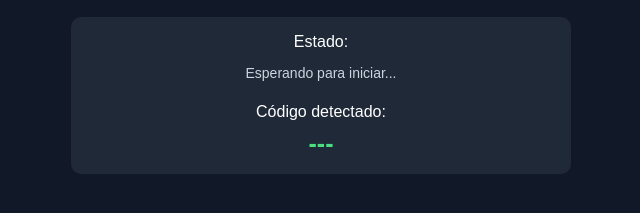
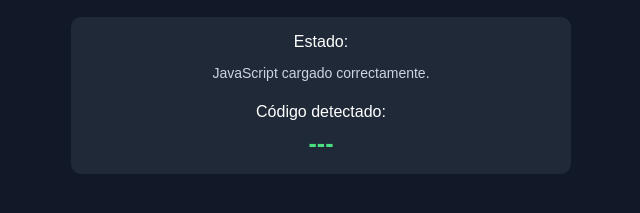
Before and after one commit to corpaxatc-maker/escaner-productos, a plain HTML site: page index.html in a window 1280 px wide. Shown: the part 551-764 px from the top of the page, 319-959 px from the left. Drawn offline with Linux system fonts and the light colour scheme.

Commit message:
Update index.html

```diff
--- a/index.html
+++ b/index.html
@@ -268,6 +268,7 @@
 
     document.getElementById('btnLinterna')
       .addEventListener('click', alternarLinterna);
+    estado.textContent = 'JavaScript cargado correctamente.';
   </script>
 </body>
 </html>
```
